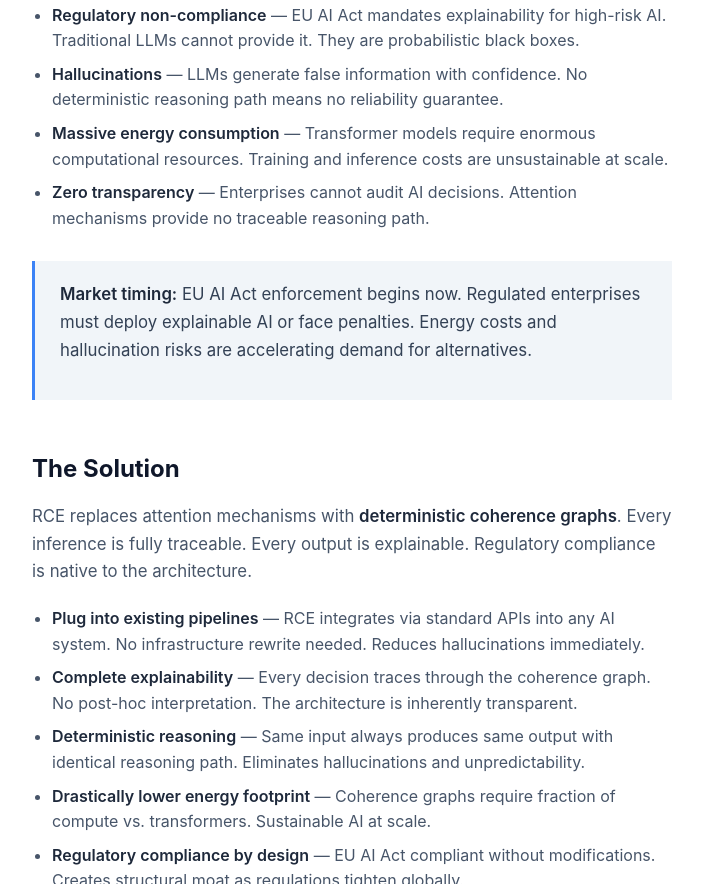
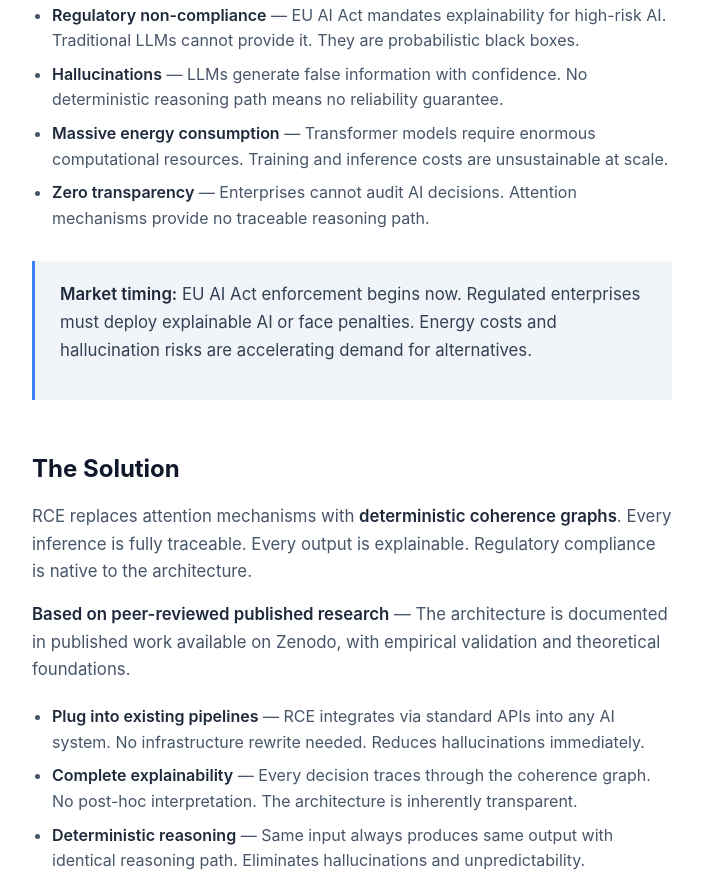
Before and after one commit to IsmaIkami/rce-founder, a plain HTML site: page index.html in a window 1280 px wide. Shown: the part 281-1165 px from the top of the page, without its empty margins (288-991 px from the left). Drawn offline with Linux system fonts and the light colour scheme.

Commit message:
Add peer-reviewed publication reference to Solution section
Highlights that RCE is based on published Zenodo research with empirical validation

```diff
--- a/index.html
+++ b/index.html
@@ -159,6 +159,9 @@
     <p>
         RCE replaces attention mechanisms with <strong>deterministic coherence graphs</strong>. Every inference is fully traceable. Every output is explainable. Regulatory compliance is native to the architecture.
     </p>
+    <p>
+        <strong>Based on peer-reviewed published research</strong> — The architecture is documented in published work available on Zenodo, with empirical validation and theoretical foundations.
+    </p>
     <ul>
         <li><strong>Plug into existing pipelines</strong> — RCE integrates via standard APIs into any AI system. No infrastructure rewrite needed. Reduces hallucinations immediately.</li>
         <li><strong>Complete explainability</strong> — Every decision traces through the coherence graph. No post-hoc interpretation. The architecture is inherently transparent.</li>
```
